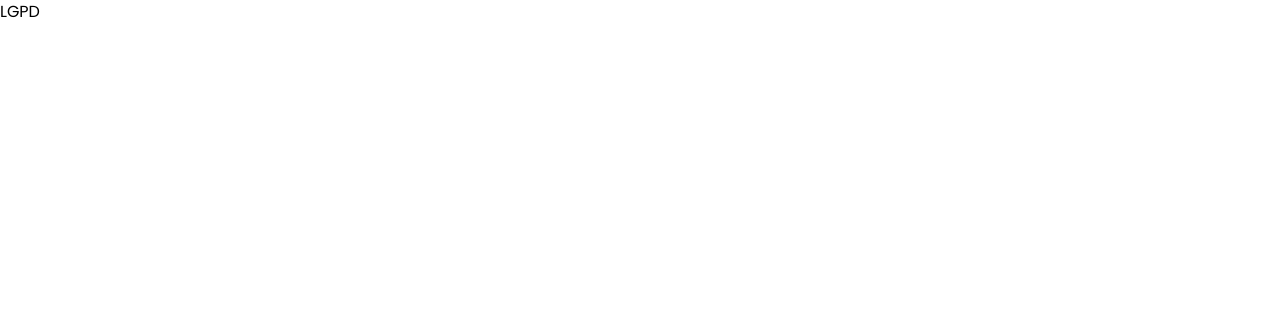
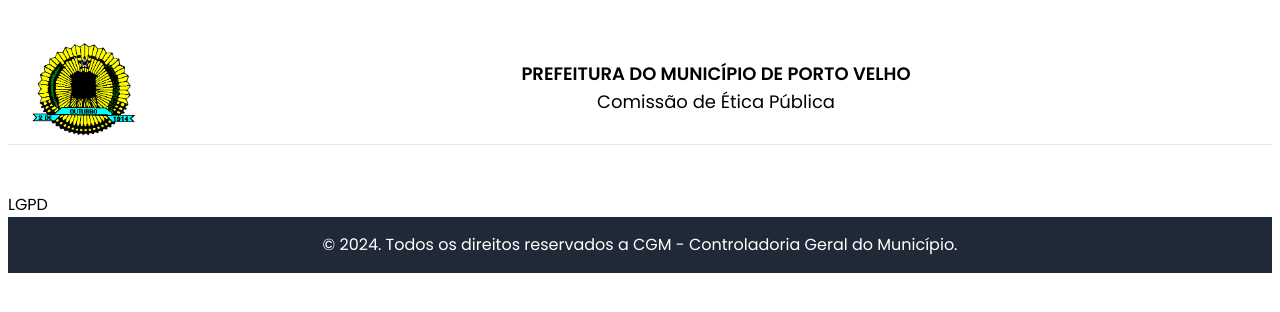
Before and after one commit to ciep-cgm-pvh/formDBAE, a Vue app in the folder frontend/: page /protecao in a window 1280 px wide. Shown: the top 312 px of the page. Built offline with nearby package versions, Linux system fonts and the light colour scheme.

Commit message:
fix: router home

```diff
--- a/frontend/src/App.vue
+++ b/frontend/src/App.vue
@@ -1,5 +1,9 @@
 <template>
-  <router-view />
+  <div class="mx-auto mt-10 max-w-7xl h-full px-2 bg-white text-black">
+    <Header v-once />
+    <router-view />
+    <Footer v-once />
+  </div>
 </template>
 
 <script setup></script>
--- a/frontend/src/pages/Home.vue
+++ b/frontend/src/pages/Home.vue
@@ -1,12 +1,7 @@
+<template>
+  <Main />
+</template>
+
 <script setup>
 import Main from '@/components/Main.vue';
-
 </script>
-
-<template>
-  <div class="mx-auto mt-10 max-w-7xl h-full px-2 bg-white text-black">
-    <Header v-once />
-    <Main />
-    <Footer v-once />
-  </div>
-</template>
```
